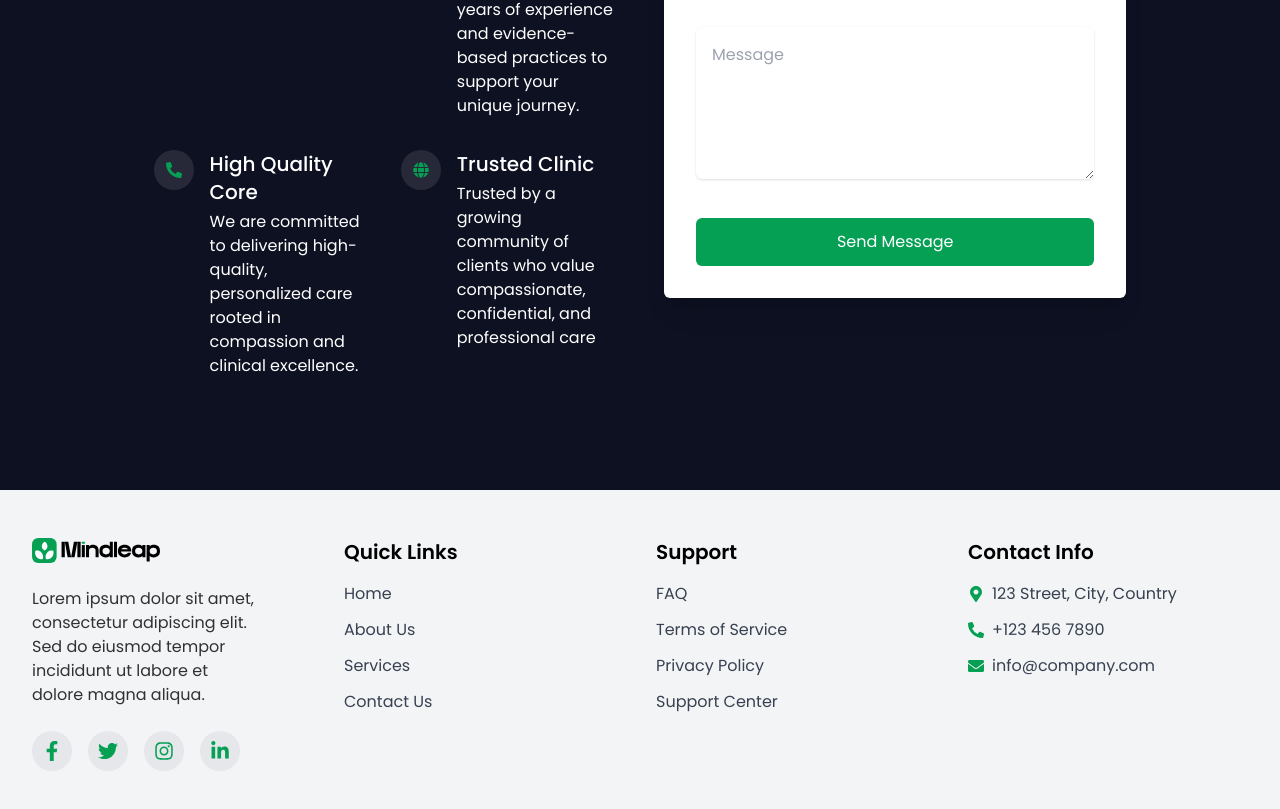
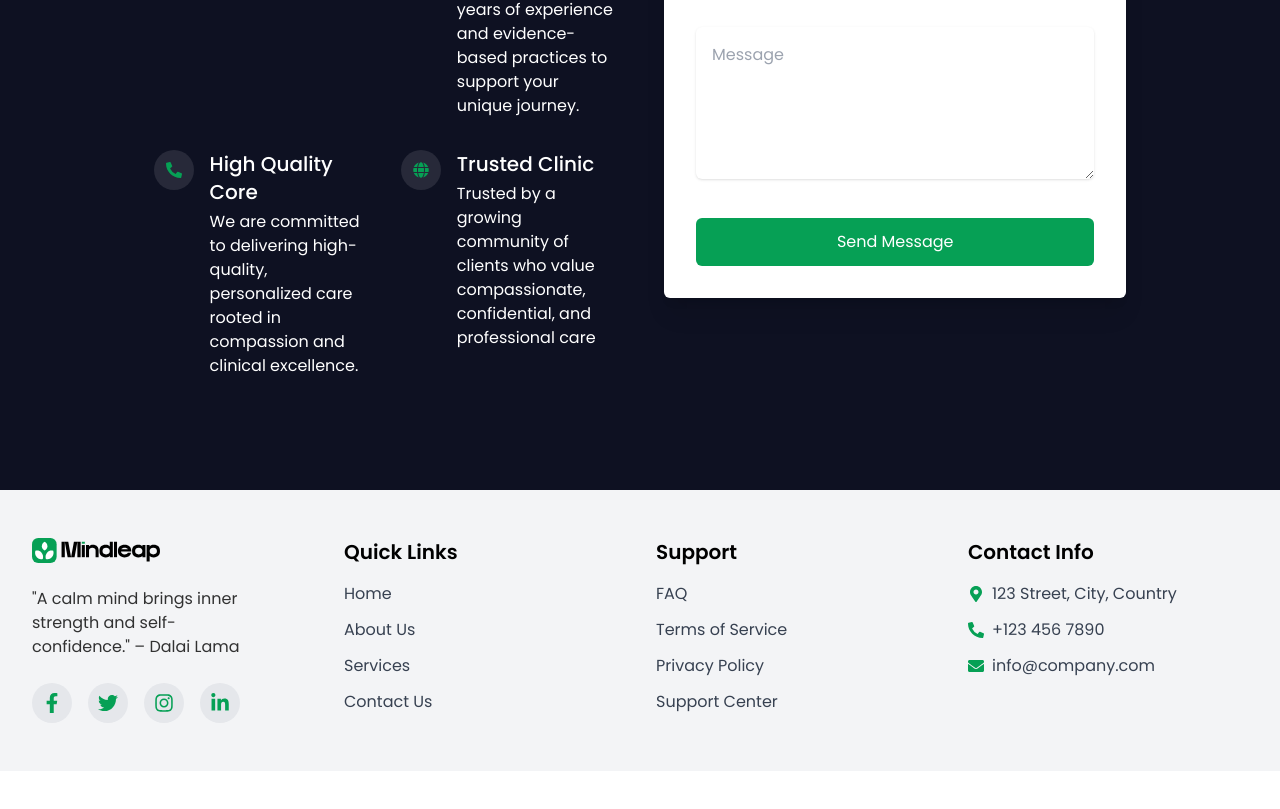
Before and after one commit to Lily0335/mind-leap, a React (Vite) app: page / in a window 1280 px wide. Shown: the part 5070-5879 px from the top of the page. After the commit the page ends 5841 px from the top, so only its background shows below. Built offline with nearby package versions, Linux system fonts and the light colour scheme.

Commit message:
Update Footer.jsx

```diff
--- a/src/components/Footer.jsx
+++ b/src/components/Footer.jsx
@@ -24,7 +24,7 @@
                     whileInView={"show"}
                     viewport={{ once: false, amount: 0.7 }}
                     className='text-para'>
-                        Lorem ipsum dolor sit amet, consectetur adipiscing elit. Sed do eiusmod tempor incididunt ut labore et dolore magna aliqua.
+                        "A calm mind brings inner strength and self-confidence." – Dalai Lama
                     </motion.p>
                     <motion.div
                     variants={fadeIn("up", 0.2)}
```
